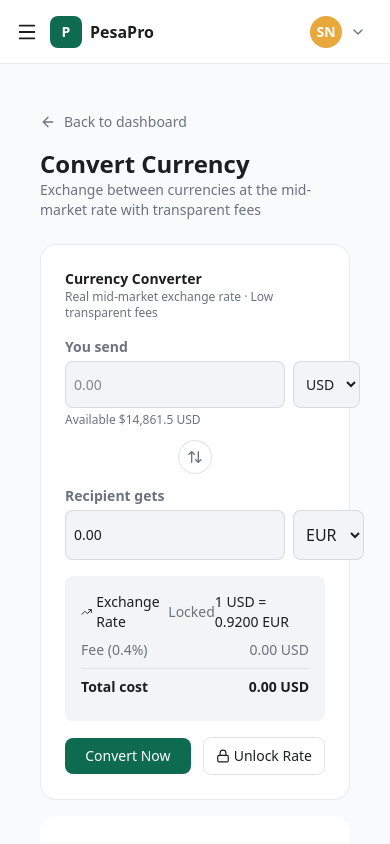
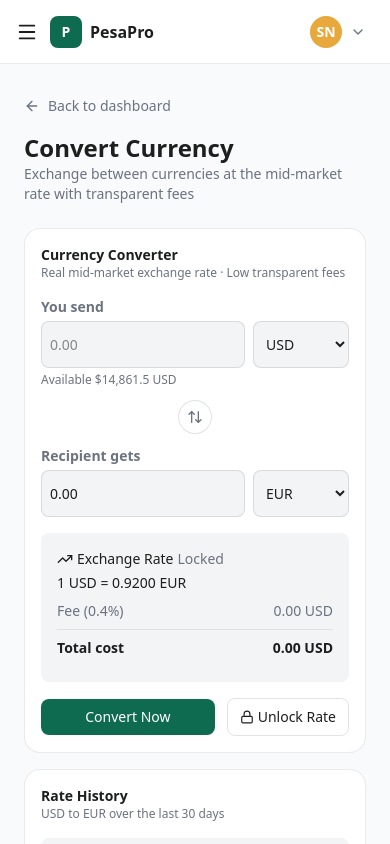
Before and after one commit to onyango-nehemy/PesaPro, a Next.js app: page /convert in a window 390 px wide. Built offline with nearby package versions, Linux system fonts and the light colour scheme.

Commit message:
send money and convert currency updated to be mobile responsive

```diff
--- a/src/app/(dashboard)/send-money/components/Step1Amount.tsx
+++ b/src/app/(dashboard)/send-money/components/Step1Amount.tsx
@@ -34,12 +34,12 @@
           value={data.sendAmount}
           onChange={(e) => updateData({ sendAmount: e.target.value })}
           placeholder="0.00"
-          className="flex-1 rounded-lg border border-pesa-slate/30 px-3 py-2 text-sm outline-none focus:ring-2 focus:ring-pesa-green"
+          className="min-w-0 flex-1 rounded-lg border border-pesa-slate/30 px-3 py-2 text-sm outline-none focus:ring-2 focus:ring-pesa-green"
         />
         <select
           value={data.sendCurrency}
           onChange={(e) => updateData({ sendCurrency: e.target.value })}
-          className="rounded-lg border border-pesa-slate/30 px-3 py-2 text-sm"
+          className="w-24 shrink-0 rounded-lg border border-pesa-slate/30 px-3 py-2 text-sm"
         >
           <option value="USD">USD</option>
         </select>
@@ -51,12 +51,12 @@
           type="text"
           readOnly
           value={recipientGets.toFixed(2)}
-          className="flex-1 rounded-lg border border-pesa-slate/30 px-3 py-2 text-sm bg-pesa-cream text-pesa-slate"
+          className="min-w-0 flex-1 rounded-lg border border-pesa-slate/30 px-3 py-2 text-sm bg-pesa-cream text-pesa-slate"
         />
         <select
           value={data.recipientCurrency}
           onChange={(e) => updateData({ recipientCurrency: e.target.value })}
-          className="rounded-lg border border-pesa-slate/30 px-3 py-2 text-sm"
+          className="w-24 shrink-0 rounded-lg border border-pesa-slate/30 px-3 py-2 text-sm"
         >
           <option value="EUR">EUR</option>
         </select>
--- a/src/app/(manage)/convert/page.tsx
+++ b/src/app/(manage)/convert/page.tsx
@@ -66,7 +66,7 @@
     const total=sendAmountNumber + fee;
 
     return(
-        <div className="px-6 py-8">
+        <div className="px-2 py-4 md:px-6 md:py-8">
             <Link
                 href="/dashboard"
                 className="flex items-center gap-2 text-sm text-pesa-slate mb-4"
@@ -74,11 +74,11 @@
             <h2 className="text-2xl font-semibold text-pesa-charcoal">Convert Currency</h2>
             <p className="text-sm text-pesa-slate mb-6">Exchange between currencies at the mid-market rate with transparent fees</p>
 
-            <div className="grid grid-cols-1 lg:grid-cols-3 gap-10">
+            <div className="grid grid-cols-1 lg:grid-cols-3 gap-4 lg:gap-10">
                 {/**left side column */}
                 <div className="lg:col-span-2 space-y-4">
                     {/**currency converter section card */}
-                    <div className="bg-white rounded-2xl border border-pesa-slate/15 p-6">
+                    <div className="bg-white rounded-2xl border border-pesa-slate/15 p-4 sm:p-6">
                         <h2 className="text-sm text-pesa-charcoal font-semibold">Currency Converter</h2>
                         <p className="text-xs text-pesa-slate mb-4">Real mid-market exchange rate · Low transparent fees</p>
 
@@ -89,12 +89,12 @@
                                 value={data.sendAmount}
                                 onChange={(e)=>updateData({sendAmount:e.target.value})}
                                 placeholder="0.00"
-                                className="flex-1 border border-pesa-slate/20 rounded-lg px-2 py-3 bg-gray-100 text-sm outline-none focus:border-pesa-charcoal"
+                                className="min-w-0 flex-1 border border-pesa-slate/20 rounded-lg px-2 py-3 bg-gray-100 text-sm outline-none focus:border-pesa-charcoal"
                             />
                             <select
                                 value={data.sendCurrency}
                                 onChange={(e)=>updateData({sendCurrency:e.target.value})}
-                                className="rounded-lg cursor-pointer border border-pesa-slate/20 px-2 py-3 text-sm outline-none bg-gray-100"
+                                className="w-24 shrink-0 rounded-lg cursor-pointer border border-pesa-slate/20 px-2 py-3 text-sm outline-none bg-gray-100"
                             >
                                 <option value="USD">USD</option>
                                 <option value="EUR">EUR</option>
@@ -122,9 +122,9 @@
                                 value={recipientAmount.toFixed(2)}
                                 placeholder="0.00"
                                 readOnly
-                                className="flex-1 border border-pesa-slate/20 rounded-lg px-2 py-3 bg-gray-100 text-sm outline-none"
+                                className="min-w-0 flex-1 border border-pesa-slate/20 rounded-lg px-2 py-3 bg-gray-100 text-sm outline-none"
                             />
-                            <select className="rounded-lg border border-pesa-slate/20 rounded-lg px-2 py-3 bg-gray-100 outline-none cursor-pointer"
+                            <select className="w-24 shrink-0 rounded-lg border border-pesa-slate/20 px-2 py-3 text-sm bg-gray-100 outline-none cursor-pointer"
                                 value={data.recipientCurrency}
                                 onChange={(e)=>updateData({recipientCurrency:e.target.value})}
                             >
@@ -135,7 +135,7 @@
                         </div>
                         {/**Exchange rate summary card */}
                         <div className="bg-gray-100 rounded-lg p-4 mb-4 space-y-2">
-                            <div className="flex justify-between text-sm">
+                            <div className="flex flex-wrap justify-between gap-x-2 gap-y-1 text-sm">
                                 <span
                                     className="flex items-center gap-1 text-pesa-charcoal font-medium"
                                 ><TrendingUp size={16}  />Exchange Rate <span className="text-pesa-slate font-normal">Locked</span></span>
@@ -156,16 +156,16 @@
                                 type="button"
                                 onClick={handleConvert}
                                 disabled={isConverting || sendAmountNumber <=0}
-                                className="flex-1 rounded-lg bg-pesa-green py-2 text-sm font-medium text-white cursor-pointer disabled:cursor-not-allowed hover:bg-blue-900"
+                                className="min-w-0 flex-1 rounded-lg bg-pesa-green py-2 text-sm font-medium text-white cursor-pointer disabled:cursor-not-allowed hover:bg-blue-900"
                             >{isConverting ? "Converting..." : "Convert Now"}</button>
                             <button
                                 type="button"
-                                className="flex items-center gap-1 border border-pesa-slate/20 rounded-lg px-3 py-2 text-sm text-pesa-charcoal cursor-pointer hover:bg-gray-500 hover:text-black"
+                                className="flex shrink-0 items-center gap-1 whitespace-nowrap border border-pesa-slate/20 rounded-lg px-3 py-2 text-sm text-pesa-charcoal cursor-pointer hover:bg-gray-500 hover:text-black"
                             ><Lock size={14}/> Unlock Rate</button>
                         </div>
                     </div>
                     {/**Rate History Card section */}
-                    <div className="bg-white rounded-2xl border/15 p-6">
+                    <div className="bg-white rounded-2xl border border-pesa-slate/15 p-4 sm:p-6">
                         <h2 className="text-sm text-pesa-charcoal font-semibold">Rate History</h2>
                         <p className="text-xs text-pesa-slate mb-4">USD to EUR over the last 30 days</p>
                         <div className="bg-gray-100 rounded-lg h-40 flex items-center justify-center text-sm text-pesa-slate">
@@ -176,7 +176,7 @@
                 {/**Right side column */}
                 <div className="space-y-4">
                     {/**Auto card section */}
-                    <div className="bg-white rounded-2xl border border-pesa-slate/15 p-6">
+                    <div className="bg-white rounded-2xl border border-pesa-slate/15 p-4 sm:p-6">
                         <h2 className="text-sm text-pesa-charcoal font-semibold">Auto-Convert</h2>
                         <p className="text-xs text-pesa-slate mb-4">Automatically convert when rate hits your target</p>
                         <label className="block text-sm text-pesa-slate font-semibold mb-1">Target Rate</label>
@@ -192,7 +192,7 @@
                                 role="switch"
                                 aria-checked={data.autoConvertEnabled}
                                 onClick={()=>updateData({autoConvertEnabled: !data.autoConvertEnabled})}
-                                className={`relative inline-flex h-6 w-11 items-center cursor-pointer rounded-full transition-colors ${
+                                className={`relative inline-flex h-6 w-11 shrink-0 items-center cursor-pointer rounded-full transition-colors ${
                                     data.autoConvertEnabled ? "bg-pesa-green" :"bg-gray-300"
                                 }`}
                             >
@@ -205,7 +205,7 @@
                         </div>
                     </div>
                     {/**Rates Card */}
-                    <div className="bg-white rounded-2xl border border-pesa-slate/15 p-6">
+                    <div className="bg-white rounded-2xl border border-pesa-slate/15 p-4 sm:p-6">
                         <h2 className="text-sm font-semibold text-pesa-slate">Rates Alerts</h2>
                         <p className="text-xs text-pesa-slate mb-4">Get notified of favorable rate changes</p>
                         <div className="flex items-center justify-between">
@@ -215,7 +215,7 @@
                                 role="switch"
                                 aria-checked={data.rateAlertsEnabled}
                                 onClick={()=>updateData({rateAlertsEnabled: !data.rateAlertsEnabled})}
-                                className={`relative inline-flex h-6 w-11 items-center cursor-pointer rounded-full transition-colors ${
+                                className={`relative inline-flex h-6 w-11 shrink-0 items-center cursor-pointer rounded-full transition-colors ${
                                     data.rateAlertsEnabled ? "bg-pesa-green" :"bg-gray-300"
                                 }`}
                             >
@@ -230,12 +230,12 @@
                         </div>
                     </div>
                     {/**Midmarket Card */}
-                    <div className="bg-green-900 text-white rounded-2xl p-6">
+                    <div className="bg-green-900 text-white rounded-2xl p-4 sm:p-6">
                         <h2 className=" flex items-center  gap-2 text-sm font-semibold"><AlertCircle size={16}/>Mid-Market Rate</h2>
                         <p className="text-xs  text-green-100">We use the real exchange rate — the one you see on Google. No hidden markups.</p>
                     </div>
                     {/**Fee Calculator */}
-                    <div className="bg-white rounded-2xl boder border-pesa-slate/15 p-6">
+                    <div className="bg-white rounded-2xl border border-pesa-slate/15 p-4 sm:p-6">
                         <h2 className="text-sm text-pesa-charcoal font-semibold mb-4">Fee Calculator</h2>
                         <div className="space-y-2 text-sm">
                             <div className="flex justify-between text-pesa-slate">
```
Also changed, not shown: 1 other file (tests, documents, lock files or other folders).
